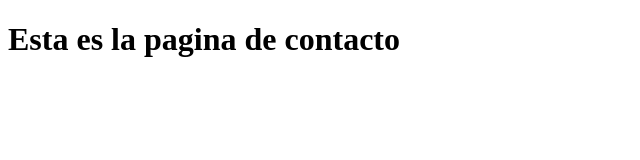
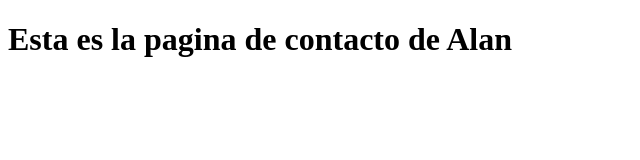
Before and after one commit to AlanWegner/aprendiendo-git-y-github, a plain HTML site: page pages/contacto.html in a window 1280 px wide. Shown: the whole page, without its empty margins (0-640 px from the left). Drawn offline with Linux system fonts and the light colour scheme.

Commit message:
add description name

```diff
--- a/pages/contacto.html
+++ b/pages/contacto.html
@@ -6,6 +6,6 @@
     <title>Página de cotacto</title>
 </head>
 <body>
-    <h1>Esta es la pagina de contacto</h1>
+    <h1>Esta es la pagina de contacto de Alan</h1>
 </body>
 </html>
```
